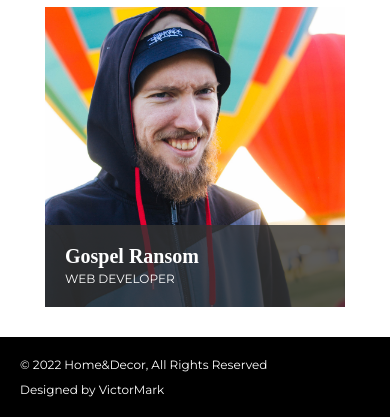
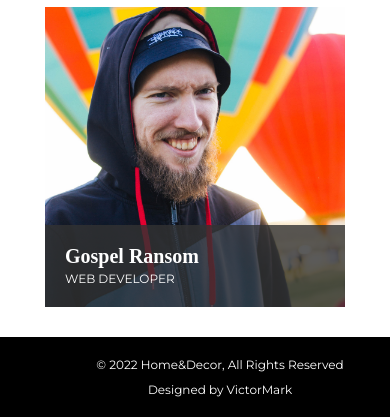
Before and after one commit to victorrmark/Home-Decor-Homepage, a plain HTML site: page index.html in a window 390 px wide. Shown: the part 3718-4135 px from the top of the page. Drawn offline with Linux system fonts and the light colour scheme; a web font is replaced by a local one.

Commit message:
Update style.css

```diff
--- a/resources/style/style.css
+++ b/resources/style/style.css
@@ -355,4 +355,9 @@ footer .content{
     .content span{
         font-size: 0.75rem;
     }
+
+    footer .content{
+        flex-direction: column;
+        align-items: center;
+    }
 }
```
